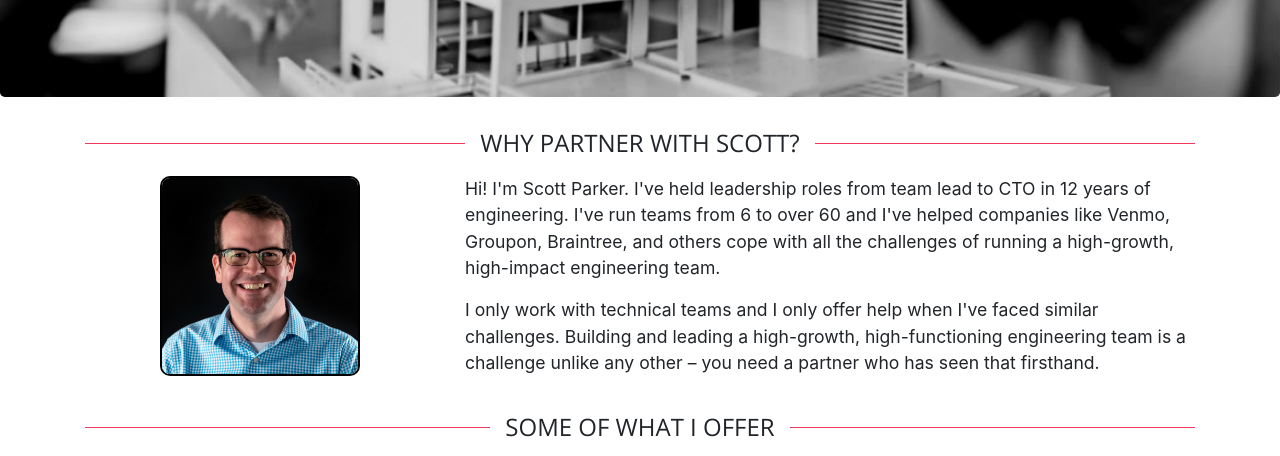
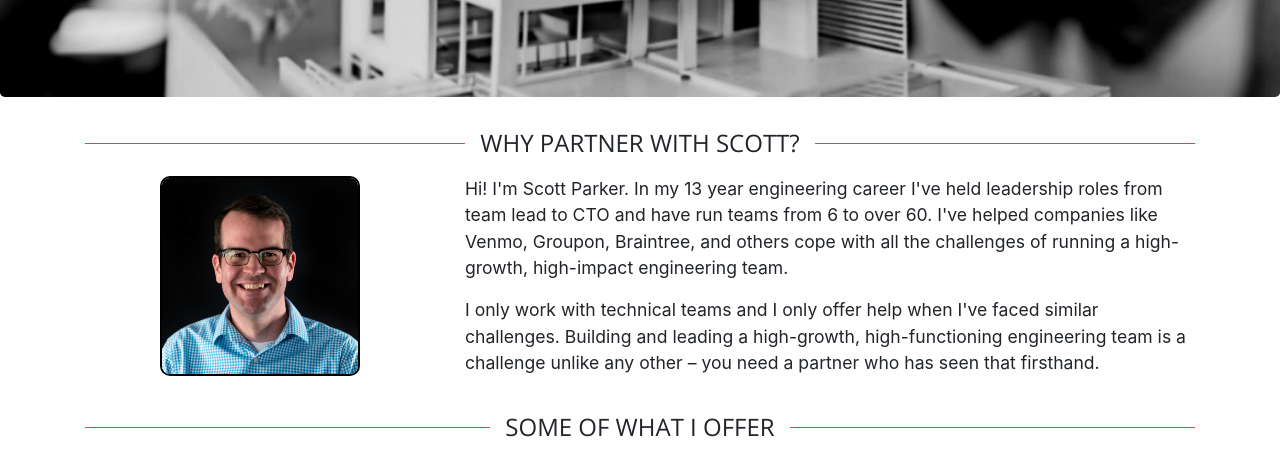
Before and after one commit to sparkertime/newmethod, a plain HTML site: page index.html in a window 1280 px wide. Shown: the part 334-790 px from the top of the page. Drawn offline with nearby package versions, Linux system fonts and the light colour scheme.

Commit message:
Odd language rework

```diff
--- a/index.html
+++ b/index.html
@@ -68,7 +68,7 @@
             <img class='headshot' src='img/headshot.png'>
           </div>
           <div class='col-md-8'>
-            <p class='section-overview'>Hi! I'm Scott Parker. I've held leadership roles from team lead to CTO in 12 years of engineering. I've run teams from 6 to over 60 and I've helped companies like Venmo, Groupon, Braintree, and others cope with all the challenges of running a high-growth, high-impact engineering team.</p>
+            <p class='section-overview'>Hi! I'm Scott Parker. In my 13 year engineering career I've held leadership roles from team lead to CTO and have run teams from 6 to over 60. I've helped companies like Venmo, Groupon, Braintree, and others cope with all the challenges of running a high-growth, high-impact engineering team.</p>
             <p class='section-overview'>I only work with technical teams and I only offer help when I've faced similar challenges. Building and leading a high-growth, high-functioning engineering team is a challenge unlike any other – you need a partner who has seen that firsthand.</p>
           </div>
         </div>
```
